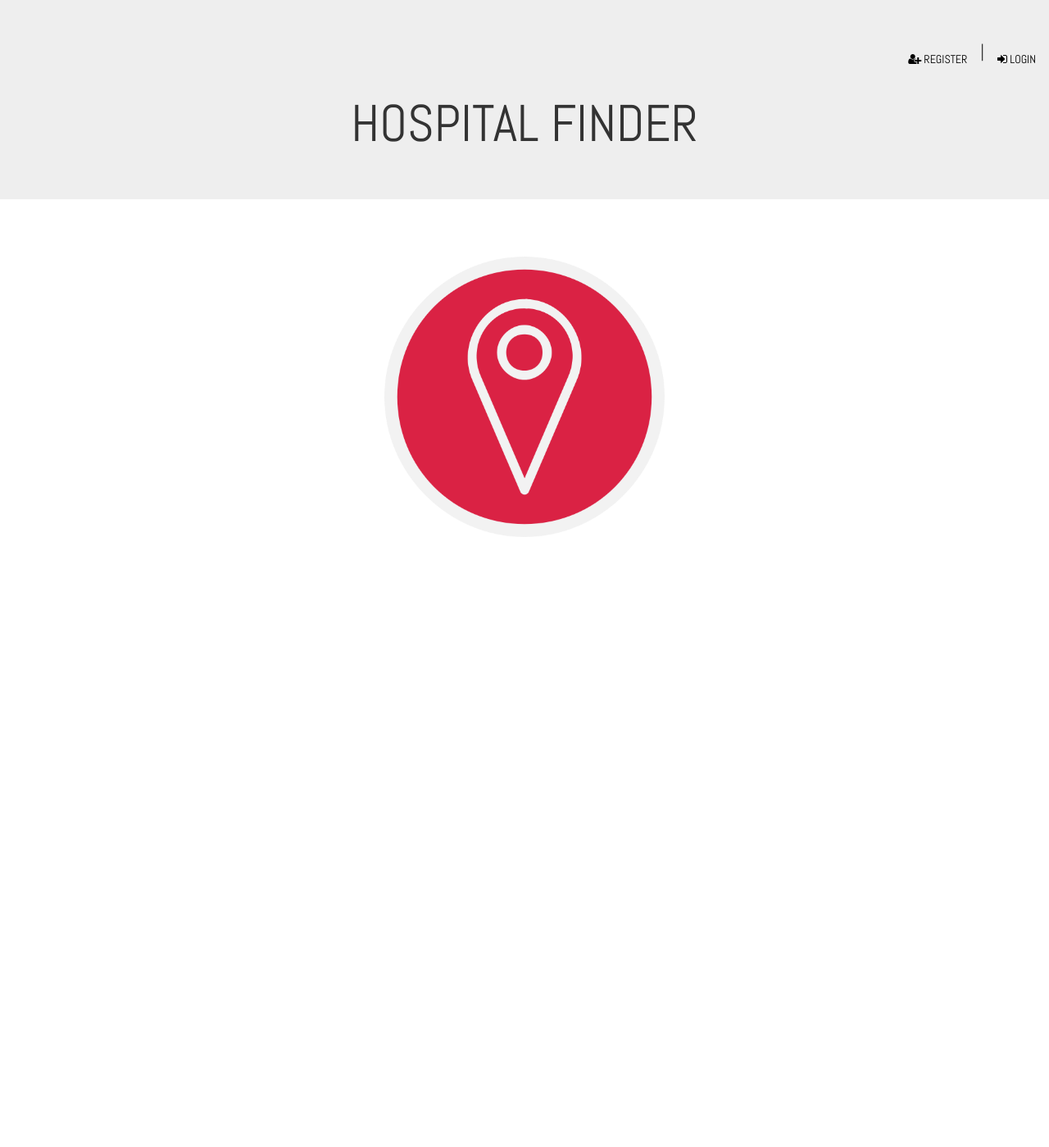
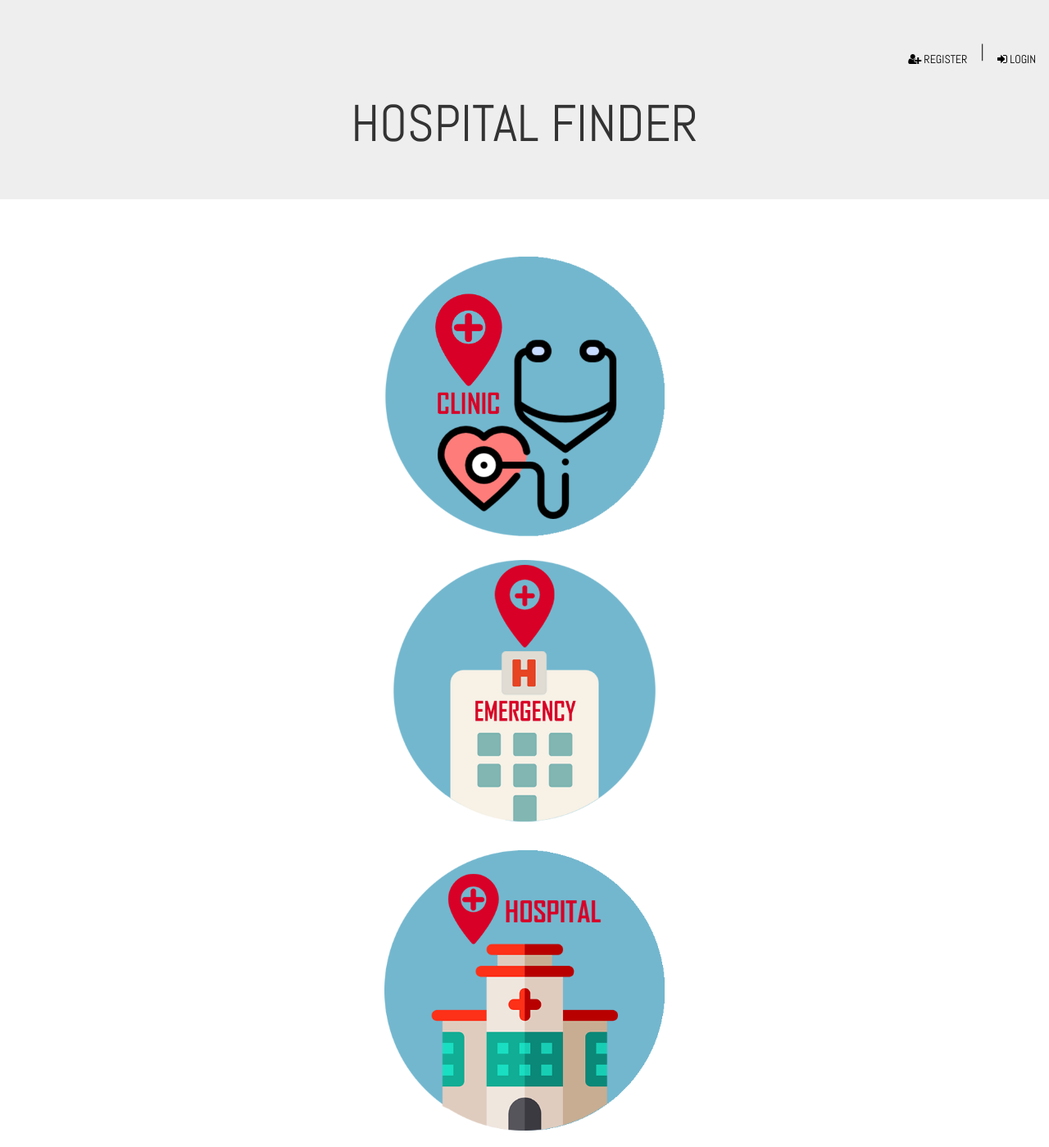
Before and after one commit to danielchen09/ent2018, a PHP site: page / in a window 1280 px wide. Shown: the whole page at 82% size. Before the commit the page ends 655 px from the top, so only its background shows below. Run offline with PHP 8.4, Linux system fonts and the light colour scheme.

Commit message:
Add files via upload

```diff
--- a/index.php
+++ b/index.php
@@ -29,7 +29,6 @@ $_SESSION["redir"]="";
 	</head>
 	<body>
         <div class="jumbotron">
-
             <?php
                 if(!isset($_SESSION["user"])){
                 echo "
@@ -71,10 +70,20 @@ $_SESSION["redir"]="";
                 document.getElementById("sideNav").style.width = "0";
                 document.getElementById("nav").style.display = "block";
             }
+
+            $('body').click( function (e) {
+                if ( e.target.nodeName != "I")
+                    closeNav();
+            });
         </script>
 
         <div class="container">
-            <a href="findNearest.php"><img src="marker.png" class="image"></a>
+            <a href=""><img src="clinicLocation.png" class="image"></a>
+            <br>
+            <a href=""><img src="emergencyLocation.png" class="image"></a>
+            <br>
+            <a href=""><img src="hospitalLocation.png" class="image"></a>
+            <br>
         </div>
 	</body>
 
```
